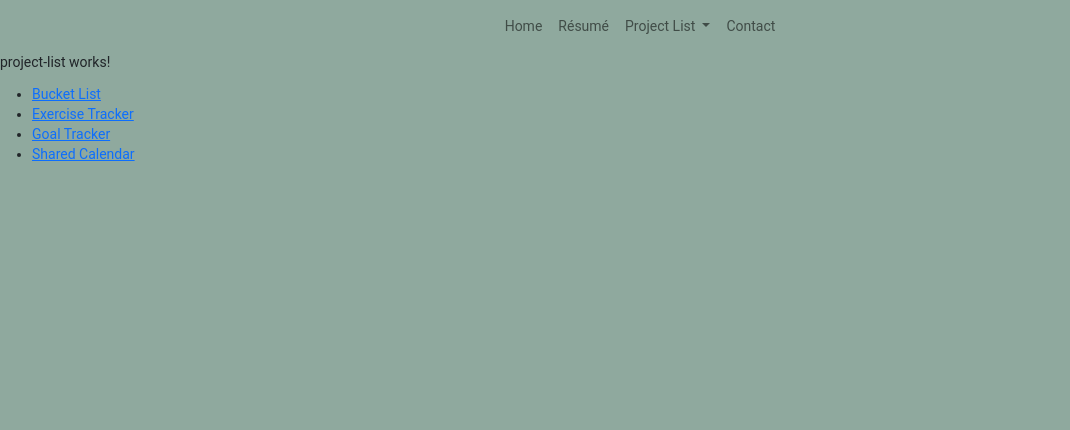
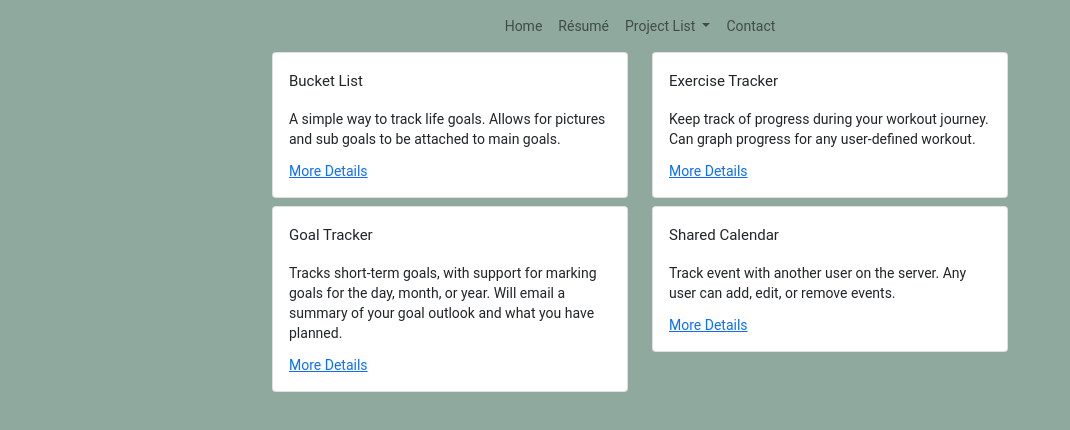
Before and after one commit to NLarson184/larson-angular-ui, an Angular app: page /projectList in a window 1280 px wide. Shown: the top 430 px of the page, without its empty margins (0-1070 px from the left). Built offline with nearby package versions, Linux system fonts and the light colour scheme.

Commit message:
Set up project description cards on the project list component

```diff
--- a/src/app/project-list/project-list.component.html
+++ b/src/app/project-list/project-list.component.html
@@ -1,10 +1,47 @@
-<p>project-list works!</p>
+<div class="container">
+    <div class="row justify-content-center">
+        <div class="col-sm-4">
+            <div class="card">
+                <div class="card-body">
+                    <h4 class="card-title">Bucket List</h4>
+                    <p class="card-text">A simple way to track life goals. Allows for pictures and sub goals to be
+                        attached to main goals.</p>
+                    <a routerLink="bucketList">More Details</a>
+                </div>
+            </div>
+        </div>
+        <div class="col-sm-4">
+            <div class="card">
+                <div class="card-body">
+                    <h4 class="card-title">Exercise Tracker</h4>
+                    <p class="card-text">Keep track of progress during your workout journey. Can graph progress for any
+                        user-defined workout.</p>
+                    <a routerLink="exerciseTracker">More Details</a>
+                </div>
+            </div>
+        </div>
 
-<nav>
-    <ul>
-        <li><a routerLink="bucketList">Bucket List</a></li>
-        <li><a routerLink="exerciseTracker">Exercise Tracker</a></li>
-        <li><a routerLink="goalTracker">Goal Tracker</a></li>
-        <li><a routerLink="sharedCalendar">Shared Calendar</a></li>
-    </ul>
-</nav>
+    </div>
+    <div class="row justify-content-center mt-2">
+        <div class="col-sm-4">
+            <div class="card">
+                <div class="card-body">
+                    <h4 class="card-title">Goal Tracker</h4>
+                    <p class="card-text">Tracks short-term goals, with support for marking goals for the day, month, or
+                        year. Will email a summary of your goal outlook and what you have planned.</p>
+                    <a routerLink="goalTracker">More Details</a>
+                </div>
+            </div>
+        </div>
+        <div class="col-sm-4">
+            <div class="card">
+                <div class="card-body">
+                    <h4 class="card-title">Shared Calendar</h4>
+                    <p class="card-text">Track event with another user on the server. Any user can add, edit, or remove
+                        events.</p>
+                    <a routerLink="sharedCalendar">More Details</a>
+                </div>
+            </div>
+        </div>
+    </div>
+</div>
```
